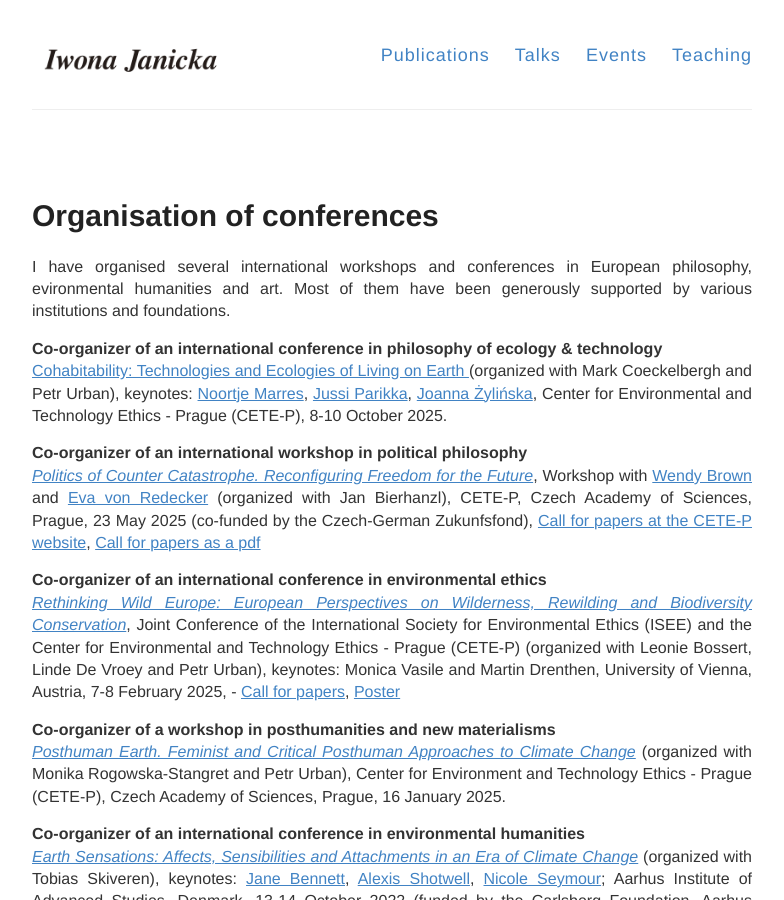
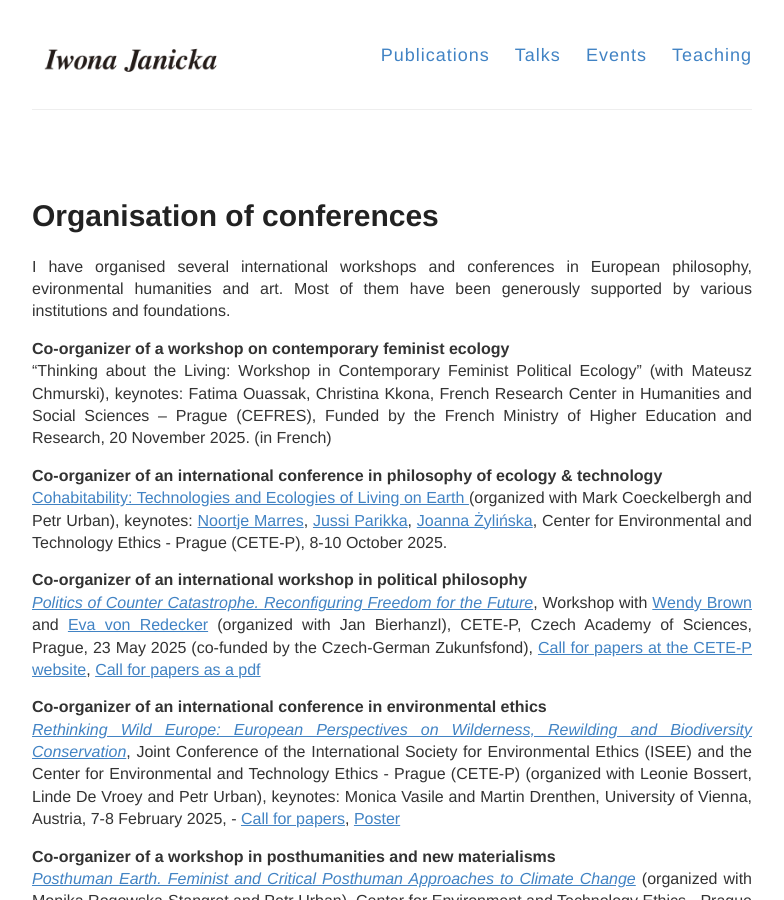
Before and after one commit to IJanicka/IJanicka.github.io, a Jekyll site: the page built from events.md, in a window 1280 px wide and 900 px high. Shown: the whole window, without its empty margins (248-1032 px from the left). Built offline with Jekyll 4.4.1, drawn with Linux system fonts in a browser that asks for light colours.

Commit message:
Update events.md

```diff
--- a/events.md
+++ b/events.md
@@ -6,6 +6,9 @@ permalink: /events/
 
 
 I have organised several international workshops and conferences in European philosophy, evironmental humanities and art. Most of them have been generously supported by various institutions and foundations.
+
+**Co-organizer of a workshop on contemporary feminist ecology**<br>
+“Thinking about the Living: Workshop in Contemporary Feminist Political Ecology” (with Mateusz Chmurski), keynotes: Fatima Ouassak, Christina Kkona, French Research Center in Humanities and Social Sciences – Prague (CEFRES), Funded by the French Ministry of Higher Education and Research, 20 November 2025. (in French)
 
 **Co-organizer of an international conference in philosophy of ecology & technology**<br>
 <a href="https://cetep.eu/cohabitability-ecologies-and-technologies-of-living-on-earth/" target="_blank">Cohabitability: Technologies and Ecologies of Living on Earth <a/> (organized with Mark Coeckelbergh and Petr Urban), keynotes: <a href="https://warwick.ac.uk/fac/cross_fac/cim/people/noortje-marres/" target= "_blank">Noortje Marres<a/>, <a href="https://pure.au.dk/portal/en/persons/parikka%40cc.au.dk" target= "_blank">Jussi Parikka<a/>, <a href="https://www.kcl.ac.uk/people/joanna-zylinska" target= "_blank">Joanna Żylińska<a/>, Center for Environmental and Technology Ethics - Prague (CETE-P), 8-10 October 2025.<br>
```
